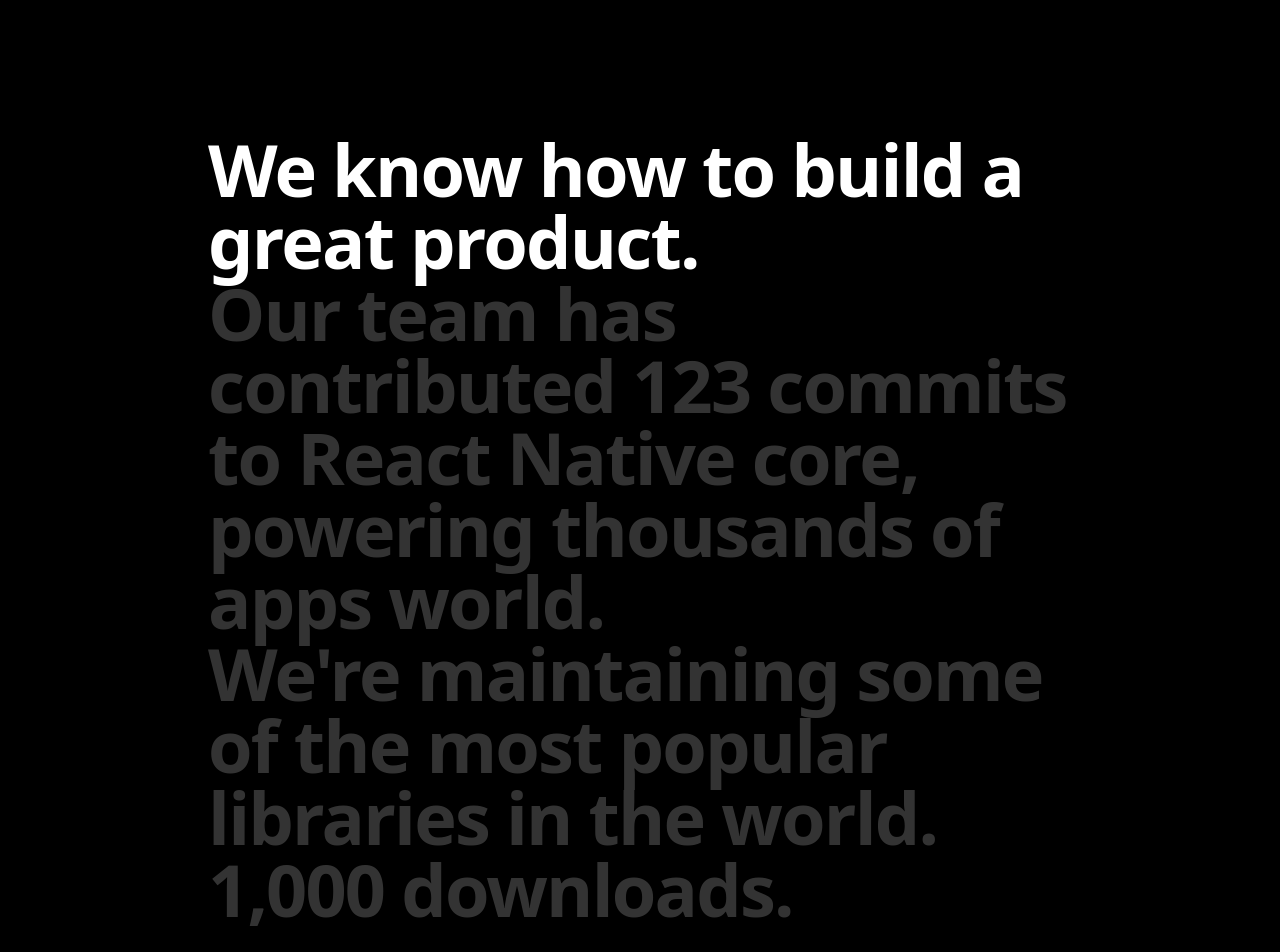
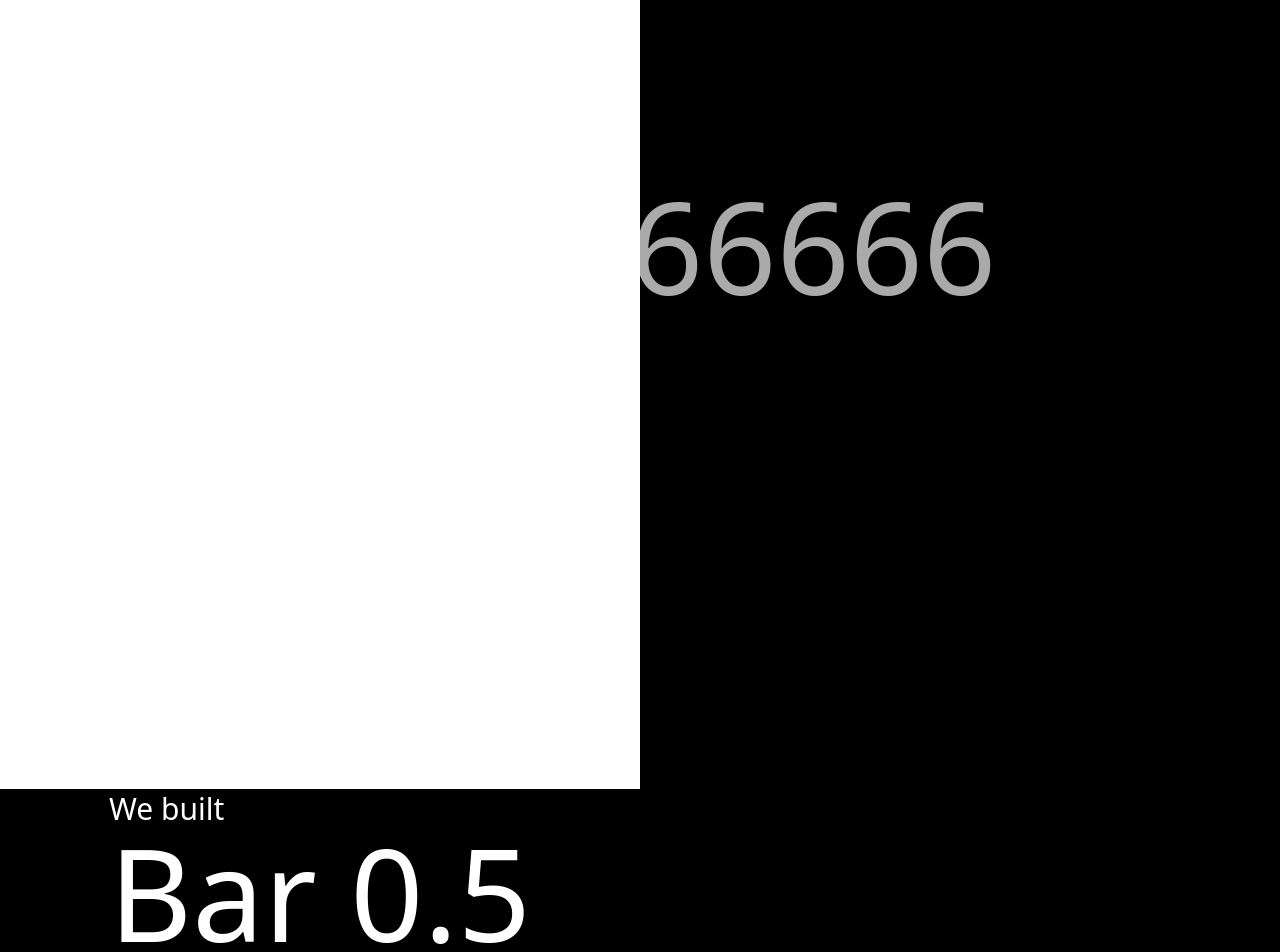
Before and after one commit to LuisSempre/in-nature, a Next.js app: page / in a window 1280 px wide. Shown: the part 3000-3952 px from the top of the page. Built offline with nearby package versions, Linux system fonts and the light colour scheme.

Commit message:
Add Works Component

```diff
--- /dev/null
+++ b/components/Tile.tsx
@@ -0,0 +1,92 @@
+import React, { useRef, useContext } from 'react';
+import { ScrollContext } from './Scroll';
+
+interface WrapperProps {
+    numOfPages: number
+    children: React.ReactNode
+}
+
+interface TileContextValue {
+    numOfPages: number
+    currentPage: number
+}
+
+
+export const TileContext = React.createContext<TileContextValue>({
+    numOfPages: 0,
+    currentPage: 0
+})
+
+export const TileWrapper: React.FC<WrapperProps> = ({
+    children,
+    numOfPages
+}) => {
+    const { scrollY } = useContext(ScrollContext)
+    const refContainer = useRef<HTMLDivElement>(null)
+
+    let currentPage = 0
+
+    const { current: elContainer } = refContainer
+    if (elContainer) {
+        const { clientHeight, offsetTop } = elContainer
+        const screenH = window.innerHeight
+        const halfH = screenH / 2
+        const percentY =
+            Math.min(
+                clientHeight + halfH,
+                Math.max(-screenH, scrollY - offsetTop) + halfH
+            ) / clientHeight
+        currentPage = percentY * numOfPages
+    }
+    return (
+        <TileContext.Provider value={{ numOfPages, currentPage }}>
+            <div ref={refContainer}
+                className='relative text-white bg-black'
+                style={{
+                    height: numOfPages * 100 + 'vh'
+                }}
+                >
+                {children}
+            </div>
+        </TileContext.Provider>
+    )
+}
+
+
+export const TileBackground: React.FC<WrapperProps> = ({ children }) => (
+    <div className='absolute w-full h-full'>
+        {children}
+    </div>
+)
+
+export const TileContent: React.FC<WrapperProps> = ({ children }) => (
+    <div className='sticky top-0 h-screen overflow-hidden'>
+        {children}
+    </div>
+)
+
+interface Props {
+       page: number
+       renderContent: (props: {progress: number }) => any
+}
+
+export const Tile: React.FC<Props> = ({ page, renderContent}) => {
+    const { currentPage, numOfPages } = useContext(TileContext)
+    const refContainer = useRef<HTMLDivElement>(null)
+    const progress = (page - currentPage) / numOfPages
+
+    let opacity = Math.min(1, Math.max(0, progress * 4))
+
+    if (progress > 0.85 && page < numOfPages - 1) {
+        opacity = Math.max(0, (1.0 - progress) * 4)
+    }
+    return (
+        <div ref={refContainer} className='absolute top-0 w-full'
+            style={{
+                pointerEvents: progress >= 0 || progress >= 1 ? 'none' : undefined,
+                opacity
+            }}>
+            {renderContent({progress})}
+        </div>
+    )
+}
--- /dev/null
+++ b/components/Work.tsx
@@ -0,0 +1,54 @@
+import React from 'react'
+import Link from 'next/link'
+
+type Props = {
+    children: React.ReactNode
+}
+
+export const WorkContainer: React.FC<Props> = ({ children }) => (
+    <div className='grid w-full grid-cols-1 lg:grid-cols-2 min-h-scren'>
+        {children}
+    </div>
+)
+
+export const WorkBackground: React.FC = () => (
+    <div className='grid w-full min-h-screen grid-cols-1 lg:grid-cols-2'>
+        <div className='bg-black h-[30vh] lg:h-auto'>
+            <div className='bg-white h-[70vh] lg:min-h-screen' ></div>
+        </div>
+    </div>
+)
+
+export const WorkLeft: React.FC<{ progress: number }> = ({ children, progress }) => {
+    let translateY = Math.max(0, 50 - progress * 3 * 50)
+    if (progress > 0.85) translateY = Math.max(-50, -(progress - 0.85) * 2 * 50)
+    return (
+        <div className='flex flex-col items-center justify-center text-3xl lg:text-3xl h-[30vh] lg:h-auto'
+            style={{
+                transform: `translateY(${translateY}px)`
+            }}
+        >
+            <div className='leading-10'>
+                {children}
+            </div>
+        </div>
+    )
+}
+
+export const WorkRight: React.FC<{ progress: number }> = ({
+    children,
+    progress
+}) => {
+    let translateY = Math.max(-50, -(progress - 0.5) * 50)
+    return (
+        <div className='flex justify-center flex-1 h-screen lg:items-center'
+            style={{
+                transform: `translateY(${translateY}px)`
+            }}
+        >
+            <div className='w-full max-w-md px-10 pt-10 lg:pt-0 md:px-0'>
+                {children}
+            </div>
+        </div>
+    )
+}
--- /dev/null
+++ b/components/Works.tsx
@@ -0,0 +1,50 @@
+import Reac from 'react';
+import { Tile, TileBackground, TileContent, TileWrapper } from './Tile';
+import { WorkBackground, WorkContainer, WorkLeft } from './Work';
+
+
+const Works = () => (
+    <TileWrapper numOfPages={3}>
+        <TileBackground>
+            <WorkBackground />
+        </TileBackground >
+        <TileContent>
+            <Tile
+                page={0}
+                renderContent={({ progress }) => (
+                    <WorkContainer>
+                        <WorkLeft progress={progress}>
+                            <div>We built</div>
+                            <span className='text-9xl'>Foo {progress}</span>
+                        </WorkLeft>
+                    </WorkContainer>
+                )}></Tile>
+        </TileContent>
+        <TileContent>
+            <Tile
+                page={1}
+                renderContent={({ progress }) => (
+                    <WorkContainer>
+                        <WorkLeft progress={progress}>
+                            <div>We built</div>
+                            <span className='text-9xl'>Bar {progress}</span>
+                        </WorkLeft>
+                    </WorkContainer>
+                )}></Tile>
+        </TileContent>
+        <TileContent>
+            <Tile
+                page={2}
+                renderContent={({ progress }) => (
+                    <WorkContainer>
+                        <WorkLeft progress={progress}>
+                            <div>We built</div>
+                            <span className='text-9xl'>BaZ {progress}</span>
+                        </WorkLeft>
+                    </WorkContainer>
+                )}></Tile>
+
+        </TileContent>
+    </TileWrapper>
+)
+export default Works
--- a/pages/index.tsx
+++ b/pages/index.tsx
@@ -2,6 +2,7 @@
 import About from '../components/About'
 import Masthead from '../components/Masthed'
 import Skills from '../components/Skills'
+import Works from '../components/Works'
 
 const Home: NextPage = () => {
   return (
@@ -9,7 +10,8 @@
      <Masthead />
      <About />
      <Skills />
-     <Skills />
+     <Works />
+     <About />
     </div>
   )
 }
```
